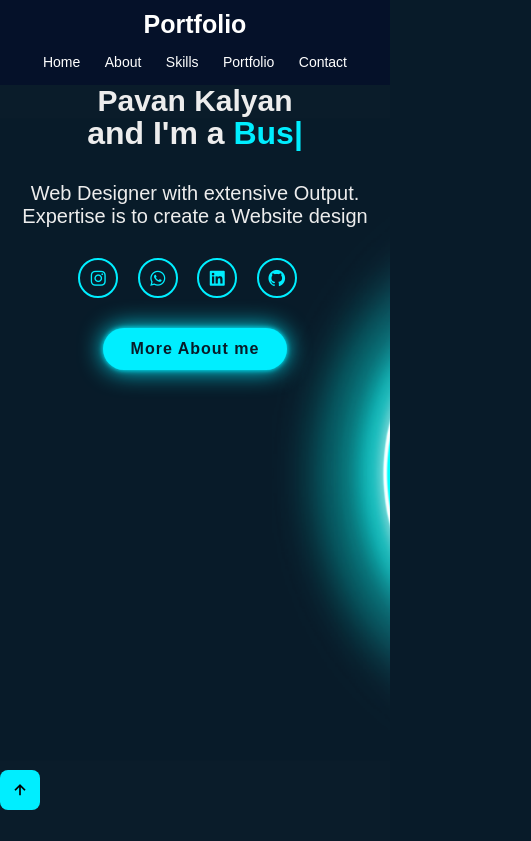
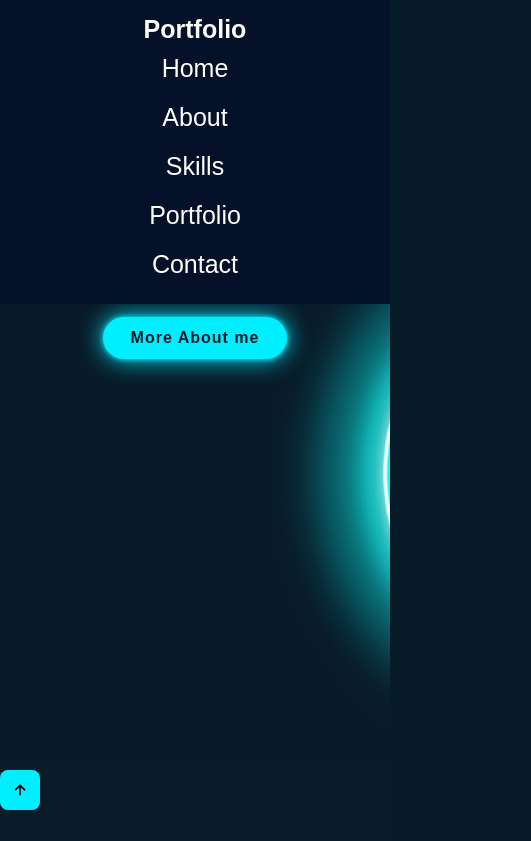
Before and after one commit to mrstrange02/Portifolio, a plain HTML site: page index.html in a window 390 px wide. Shown: the top 841 px of the page, 531 px wide, since content can reach past the window. Drawn offline with nearby package versions, Linux system fonts and the light colour scheme.

Commit message:
Your commit message

```diff
--- a/stylesheet.css
+++ b/stylesheet.css
@@ -988,107 +988,110 @@ contact-list li a:hover{
 
 
 
-
-
-
-/* Base styles */
-* {
-    margin: 0;
-    padding: 0;
-    box-sizing: border-box;
-    scroll-behavior: smooth;
-    font-family: 'Poppins', sans-serif;
-}
-
-body {
-    color: #ededed;
-    background: #081b29;
-}
-
-.header {
-    position: fixed;
-    top: 0;
-    left: 0;
-    width: 100%;
-    padding: 20px 5%;
-    background: #051129;
-    display: flex;
-    justify-content: space-between;
-    align-items: center;
-    z-index: 100;
-}
-
-.navbar a {
-    display: inline-block;
-    font-size: 20px;
-    color: #fff;
-    text-decoration: none;
-    font-weight: 500;
-    margin-left: 20px;
-    transition: 0.3s;
-}
-
-.navbar a:hover {
-    color: #0ef;
-}
-
-/* Responsive Styles */
-@media screen and (max-width: 1024px) {
+@media (max-width: 768px) {
     .header {
-        padding: 15px 3%;
-    }
-
-    .navbar a {
-        font-size: 18px;
-        margin-left: 15px;
-    }
-
-    .home-content h1 {
-        font-size: 45px;
-    }
-}
-
-@media screen and (max-width: 768px) {
-    .header {
+        padding: 15px 5%;
         flex-direction: column;
         text-align: center;
     }
 
     .navbar {
-        margin-top: 10px;
+        display: flex;
+        flex-direction: column;
     }
 
     .navbar a {
-        font-size: 16px;
-        margin: 5px 10px;
+        margin: 10px 0;
+    }
+
+    .home {
+        flex-direction: column;
+        text-align: center;
+        padding: 50px 5%;
     }
 
     .home-content h1 {
-        font-size: 36px;
+        font-size: 40px;
+    }
+
+    .home-content h3 {
+        font-size: 24px;
+    }
+
+    .home-content p {
+        font-size: 18px;
     }
 
     .about {
         grid-template-columns: 1fr;
         text-align: center;
+        padding: 20px;
+    }
+
+    .about-img img {
+        max-width: 100%;
+    }
+
+    .services-list {
+        grid-template-columns: 1fr;
+    }
+
+    .portfolio-content {
+        grid-template-columns: 1fr;
+    }
+
+    .contact {
+        grid-template-columns: 1fr;
+        text-align: center;
+    }
+
+    .contact-form form input,
+    .contact-form form textarea {
+        width: 100%;
     }
 }
 
-@media screen and (max-width: 480px) {
-    .header {
-        padding: 10px 5%;
+
+img {
+    max-width: 100%;
+    height: auto; /* Maintains aspect ratio */
+    display: block;
+}
+
+
+@media (max-width: 600px) {
+    .section {
+        padding: 20px; /* Reduce padding for smaller screens */
     }
 
-    .navbar a {
-        font-size: 14px;
+    .navbar {
+        flex-direction: column;
+        align-items: center;
     }
 
-    .home {
-        flex-direction: column;
-        padding: 50px 5%;
-        text-align: center;
-    }
-
-    .home-content h1 {
-        font-size: 30px;
+    .button {
+        width: 100%; /* Full width buttons on mobile */
     }
 }
+
+
+h1 {
+    font-size: clamp(24px, 5vw, 40px);
+}
+
+p {
+    font-size: clamp(14px, 3vw, 18px);
+}
+
+button {
+    padding: 10px 20px;
+    font-size: 16px;
+}
+
+
+.container {
+    display: flex;
+    flex-wrap: wrap;
+    justify-content: center; /* Centers content */
+    align-items: center;
+}
```
